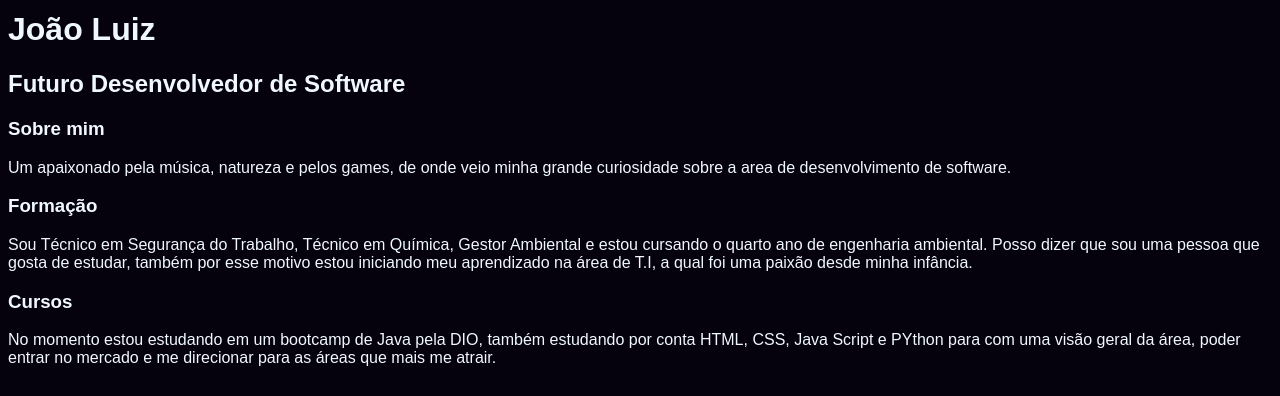
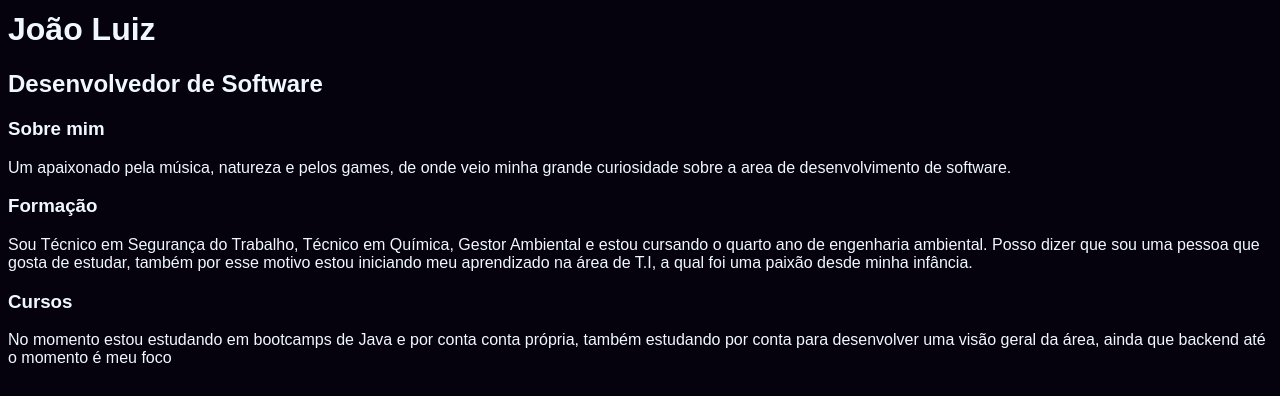
Before and after one commit to Joaoldc/Quem-eu-sou, a plain HTML site: page index.html in a window 1280 px wide. Shown: the part 246-642 px from the top of the page. Drawn offline with Linux system fonts and the light colour scheme.

Commit message:
Update index.html
Mudanças na apresentação

```diff
--- a/index.html
+++ b/index.html
@@ -29,7 +29,7 @@
             <img src="./img/joaoluiz.jpg"img>
         </div>
         <h1>João Luiz</h1>
-        <h2>Futuro Desenvolvedor de Software</h2>
+        <h2>Desenvolvedor de Software</h2>
 
     </header>
     <main>
@@ -52,9 +52,8 @@
 
         <section>
         <h3>Cursos</h3>
-        <p>No momento estou estudando em um bootcamp de Java pela DIO, também estudando
-            por conta HTML, CSS, Java Script e PYthon para com uma visão geral da área,
-            poder entrar no mercado e me direcionar para as áreas que mais me atrair.
+        <p>No momento estou estudando em bootcamps de Java e por conta conta própria, também estudando
+            por conta para desenvolver uma visão geral da área, ainda que backend até o momento é meu foco
         </p>
         </section>
     </main>
```
